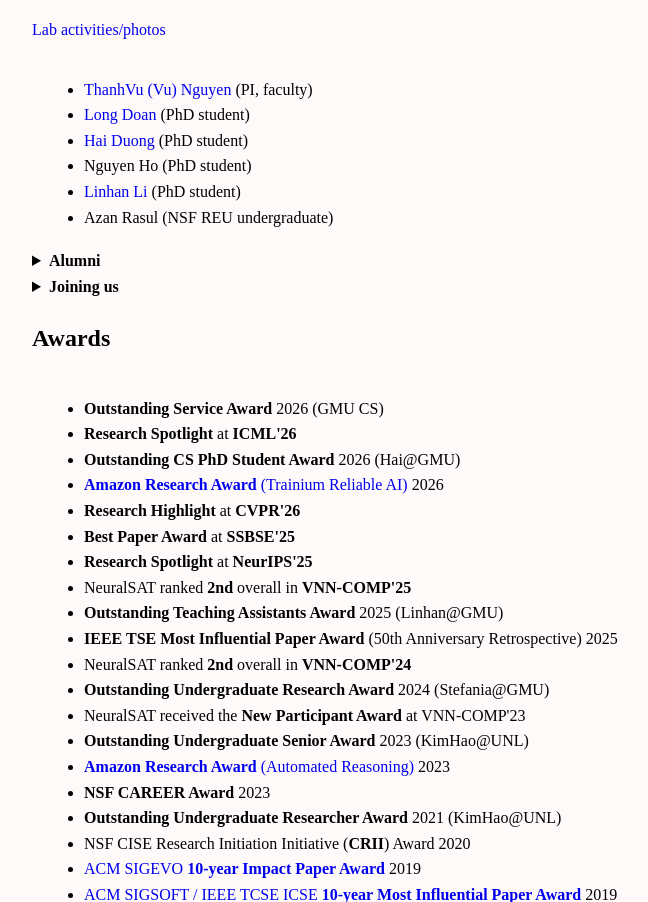
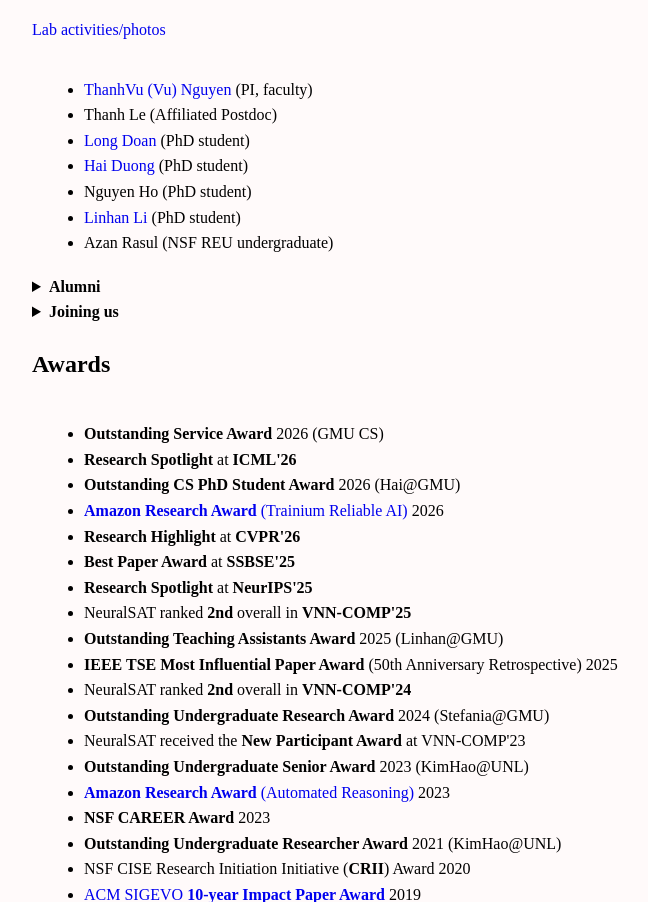
Before and after one commit to dynaroars/dynaroars.github.io, a plain HTML site: page index.html in a window 1280 px wide. Shown: the part 1038-1940 px from the top of the page, without its empty margins (96-744 px from the left). Drawn offline with Linux system fonts and the light colour scheme.

Commit message:
Add Thanh Le (Affiliated Postdoc) to People
Co-Authored-By: Claude Opus 5.5 <noreply@anthropic.com>

```diff
--- a/index.html
+++ b/index.html
@@ -222,6 +222,7 @@
     <div class="myborder">
       <ul>
         <li><a href="https://tvn.roars.dev">ThanhVu (Vu) Nguyen</a> (PI, faculty)</li>
+        <li>Thanh Le (Affiliated Postdoc)</li>
         <li><a href="https://longdct.github.io">Long Doan</a> (PhD student)</li>
         <li><a href="https://hocdot.github.io/">Hai Duong</a> (PhD student)</li>
 
```
